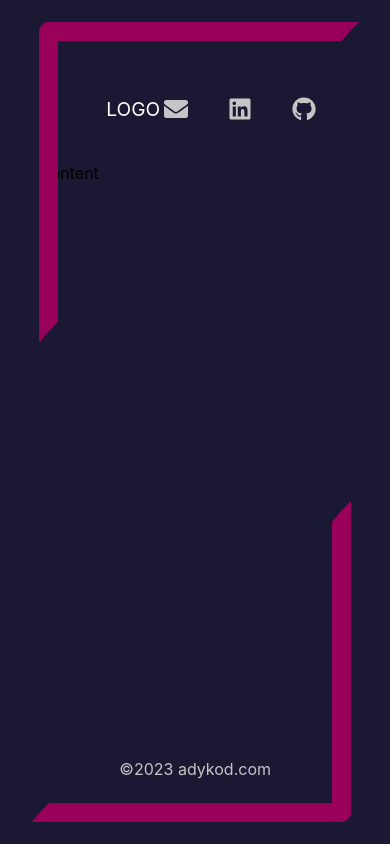
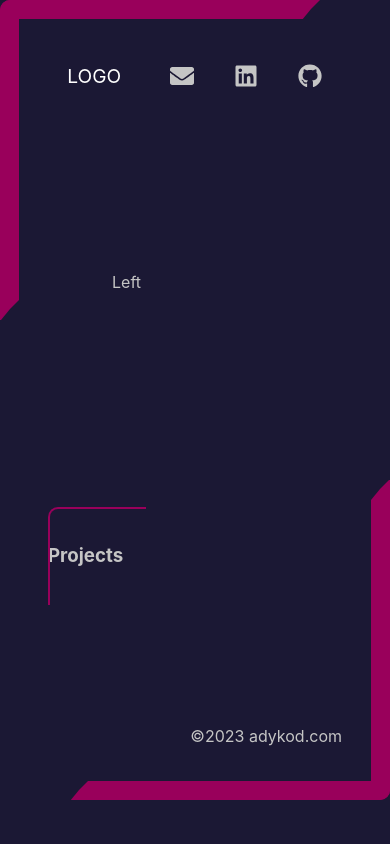
Before and after one commit to adnan725/portfolio, a React (Vite) app: page / in a window 390 px wide. Built offline with nearby package versions, Linux system fonts and the light colour scheme.

Commit message:
added main inner structure

```diff
--- a/src/components/Content/Content.module.scss
+++ b/src/components/Content/Content.module.scss
@@ -2,4 +2,53 @@
 
 .container {
   height: 70%;
+  color: $color-gray;
+  @include flex(row, center, center);
+
+  .descriptionWrapper {
+    height: 100%;
+    flex-basis: 53%;
+    padding-left: 4rem;
+    @include flex(row, center, flex-start);
+  }
+
+  .linksWrapper {
+    height: 100%;
+    flex-basis: 32%;
+    position: relative;
+    @include flex(row, center, flex-start);
+
+    &::before {
+      content: "";
+      display: block;
+      width: 6rem;
+      height: 6rem;
+      position: absolute;
+      top: 50%;
+      transform: translateY(-50%);
+      border-top-left-radius: 10px;
+      border-top: 2px solid $color-secondary;
+      border-left: 2px solid $color-secondary;
+    }
+  }
 }
+
+@media (max-width: 900px) {
+  .container {
+    padding: 0 3rem;
+    @include flex(column, "", center);
+
+    .linksWrapper,
+    .descriptionWrapper {
+      width: 100% !important;
+    }
+
+    .descriptionWrapper {
+      flex-basis: 53%;
+    }
+
+    .linksWrapper {
+      flex-basis: 45%;
+    }
+  }
+}
--- a/src/components/Content/index.tsx
+++ b/src/components/Content/index.tsx
@@ -5,7 +5,10 @@ type Props = {};
 const Content = (props: Props) => {
   return (
     <div className={styles.container}>
-      <div>Content</div>
+      <div className={styles.descriptionWrapper}>Left</div>
+      <div className={styles.linksWrapper}>
+        <h3>Projects</h3>
+      </div>
     </div>
   );
 };
--- a/src/components/Footer/Footer.module.scss
+++ b/src/components/Footer/Footer.module.scss
@@ -3,7 +3,7 @@
 .container {
   width: 100%;
   height: 12%;
-  padding: 1rem 5rem 1rem 1rem;
+  padding: 1rem 3rem 1rem 1rem;
   @include flex(row, center, flex-end);
 
   .footer {
--- a/src/components/Navbar/Navbar.module.scss
+++ b/src/components/Navbar/Navbar.module.scss
@@ -2,9 +2,14 @@
 
 .container {
   height: 15%;
-  margin: 1.2rem 0 0 1.2rem;
+  margin: 0.5rem 0 0 1.2rem;
   padding: 2rem 4rem 1rem 3rem;
   @include flex(row, center, space-between);
+
+  .logo {
+    font-size: 1.2rem;
+    color: $color-white;
+  }
 
   .socialMedia {
     gap: 2rem;
@@ -32,9 +37,4 @@
       }
     }
   }
-
-  .logo {
-    font-size: 1.2rem;
-    color: $color-white;
-  }
 }
--- a/src/components/WrapperComponent/WrapperComponent.module.scss
+++ b/src/components/WrapperComponent/WrapperComponent.module.scss
@@ -1,15 +1,15 @@
 @import "../../styles/variables";
 
 .mainContainer {
-  width: 100%;
+  width: 100vw;
   height: 100vh;
   @include flex(row, center, center);
   background-color: $color-primary;
   //background: linear-gradient(to right top, #1b1834, #740146);
 
   .container {
-    width: 80%;
-    height: 100vh;
+    width: 67%;
+    height: 100%;
     position: relative;
     max-height: 50rem;
   }
@@ -88,3 +88,23 @@
     }
   }
 }
+
+@media (max-width: 1280px) {
+  .mainContainer {
+    width: 100%;
+    height: 100vh;
+    @include flex(row, flex-start, center);
+  }
+
+  .container {
+    margin-top: 5rem !important;
+    width: 100% !important;
+    height: 100% !important;
+  }
+}
+
+@media (max-width: 900px) {
+  .container {
+    margin-top: 0 !important;
+  }
+}
```
Also changed, not shown: public/logo.png (added).
